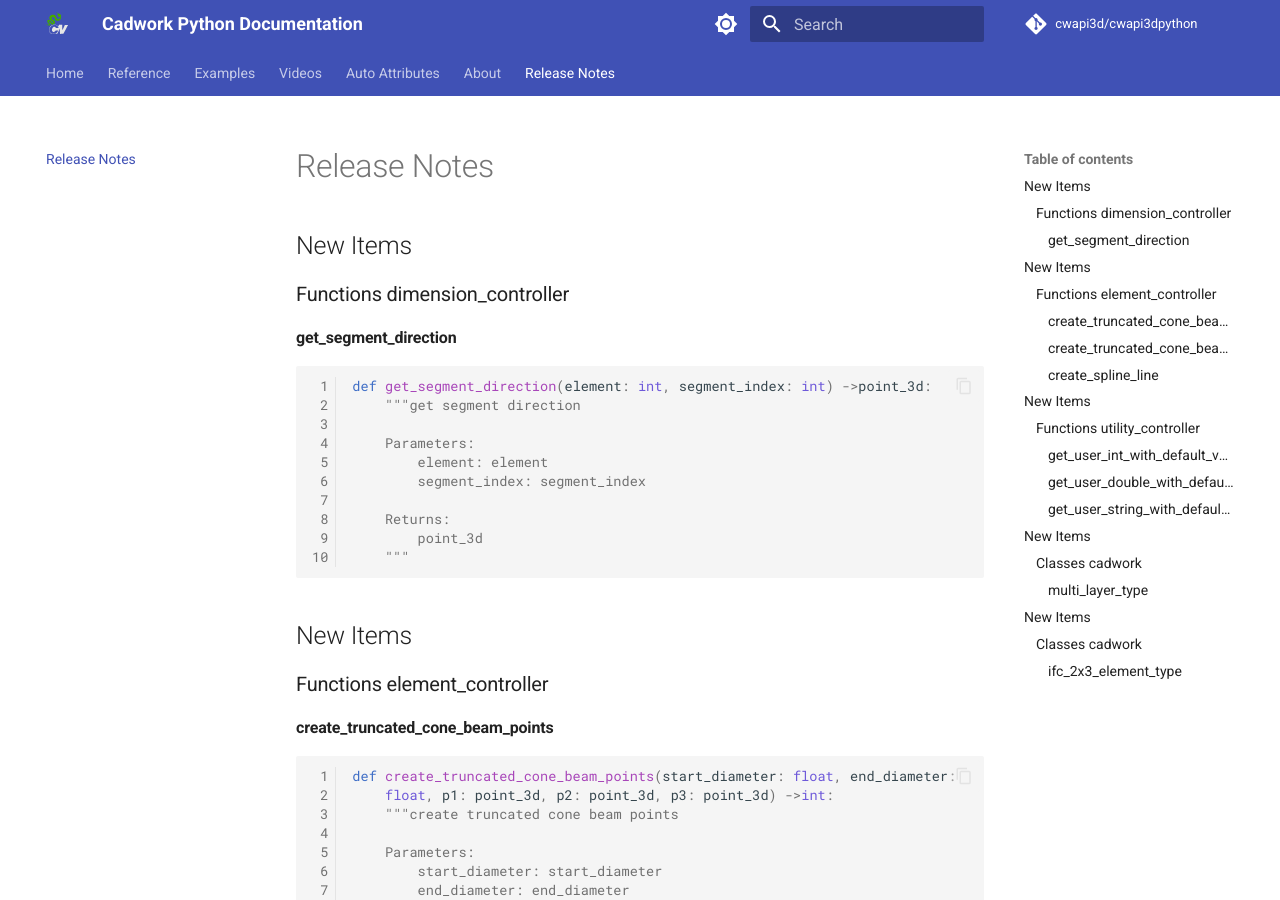
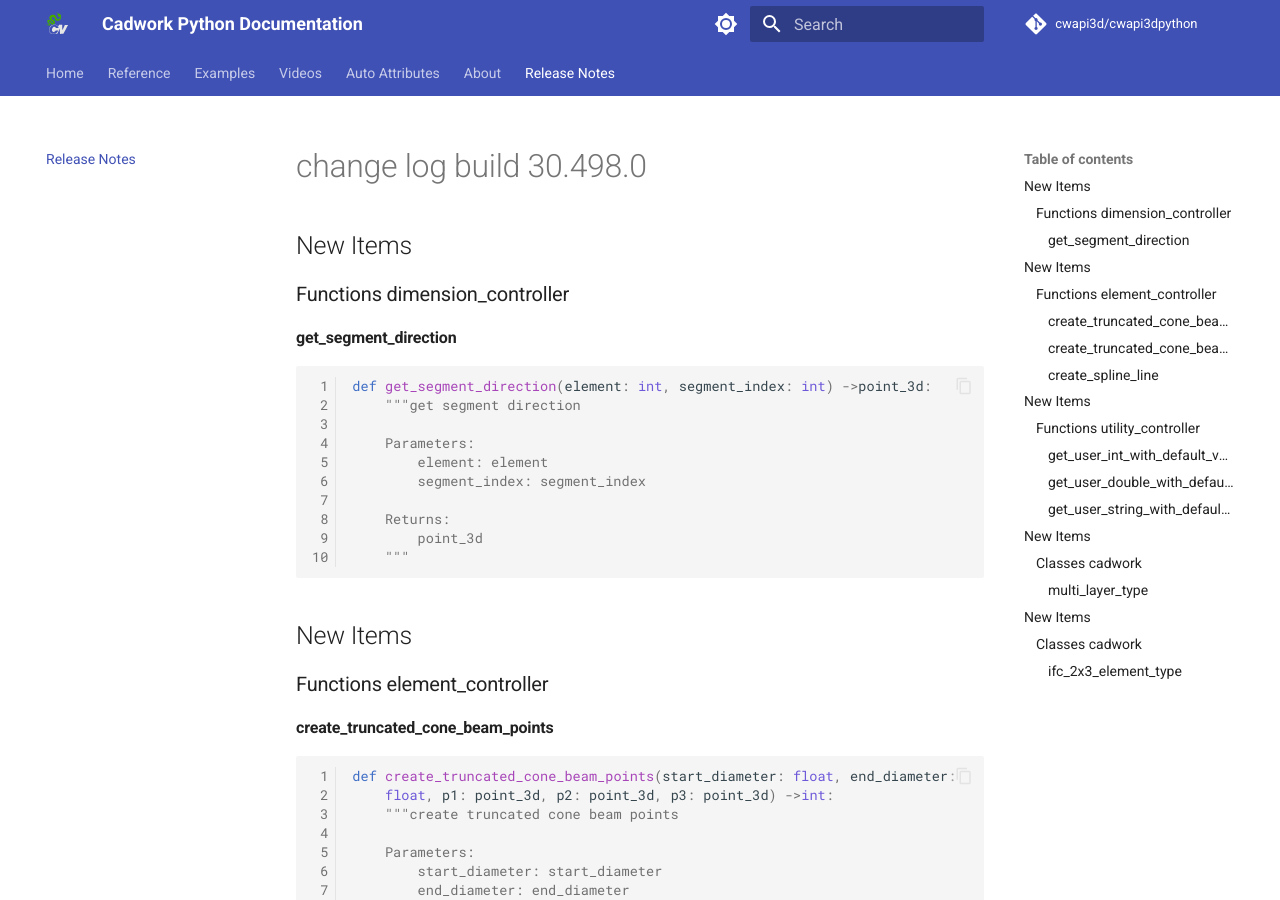
Before and after one commit to cwapi3d/cwapi3dpython, an MkDocs documentation site: the page built from docs/release_notes.md, in a window 1280 px wide and 900 px high. Built offline with MkDocs 1.6.1 and Material for MkDocs 9.7.7, drawn with Linux system fonts in a browser that asks for light colours; comment, search, counter and statistics services are not loaded.

Commit message:
chore: format markdown

````diff
--- a/docs/release_notes.md
+++ b/docs/release_notes.md
@@ -1,5 +1,9 @@
+# change log build 30.498.0
+
 ## New Items
+
 ### Functions dimension_controller
+
 #### get_segment_direction
 
 ```python
@@ -17,7 +21,9 @@ def get_segment_direction(element: int, segment_index: int) ->point_3d:
 ```
 
 ## New Items
+
 ### Functions element_controller
+
 #### create_truncated_cone_beam_points
 
 ```python
@@ -75,7 +81,9 @@ def create_spline_line(spline_points: None) ->int:
 ```
 
 ## New Items
+
 ### Functions utility_controller
+
 #### get_user_int_with_default_value
 
 ```python
@@ -126,7 +134,9 @@ def get_user_string_with_default_value(message: str, default_value: str) ->str:
 ```
 
 ## New Items
+
 ### Classes cadwork
+
 #### multi_layer_type
 
 ```python
@@ -157,7 +167,9 @@ class multi_layer_type(IntEnum):
 ```
 
 ## New Items
+
 ### Classes cadwork
+
 #### ifc_2x3_element_type
 
 ```python
````
Also changed, not shown: docs/documentation/enums.md (+3 -0 lines).
